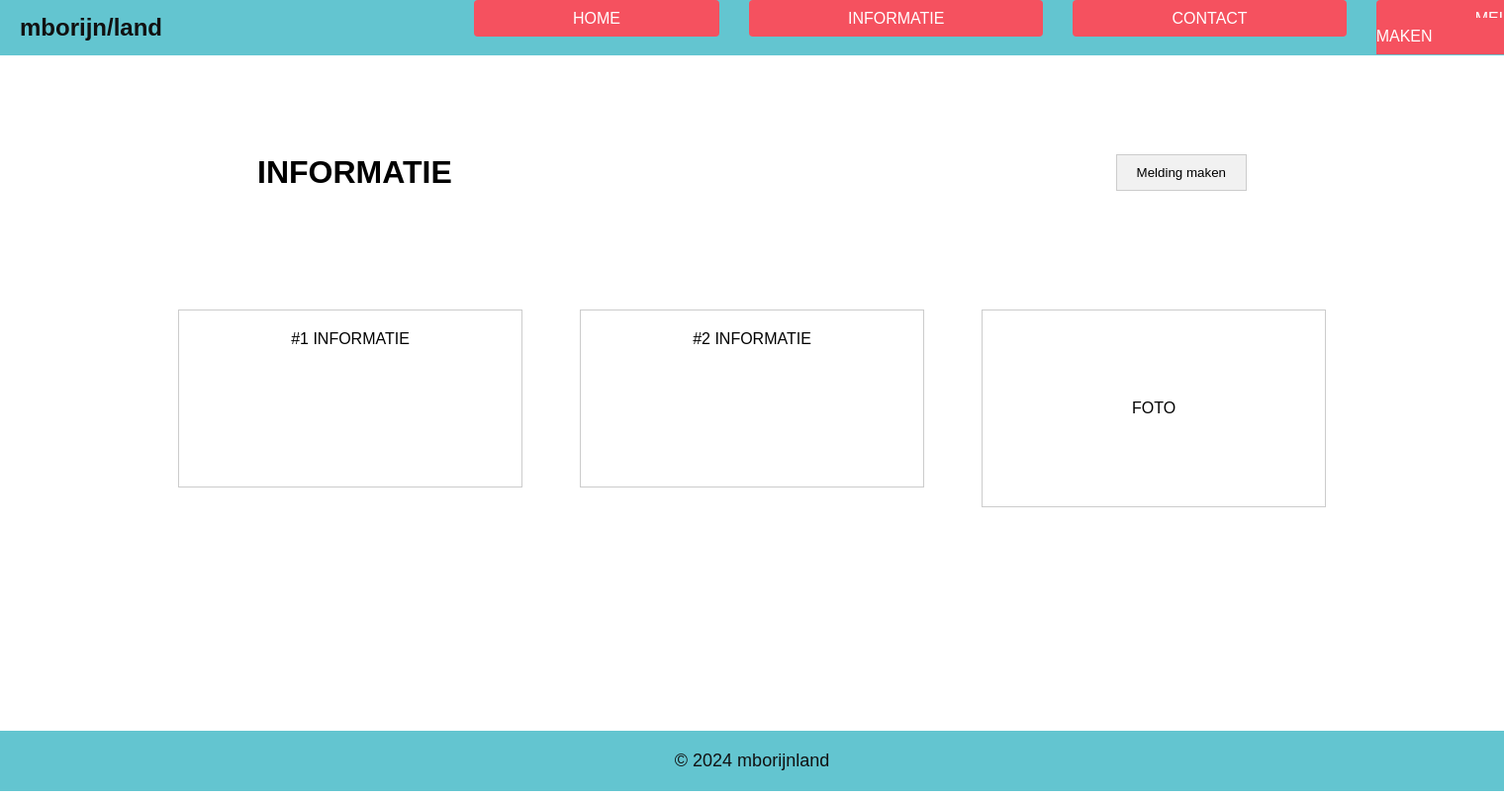
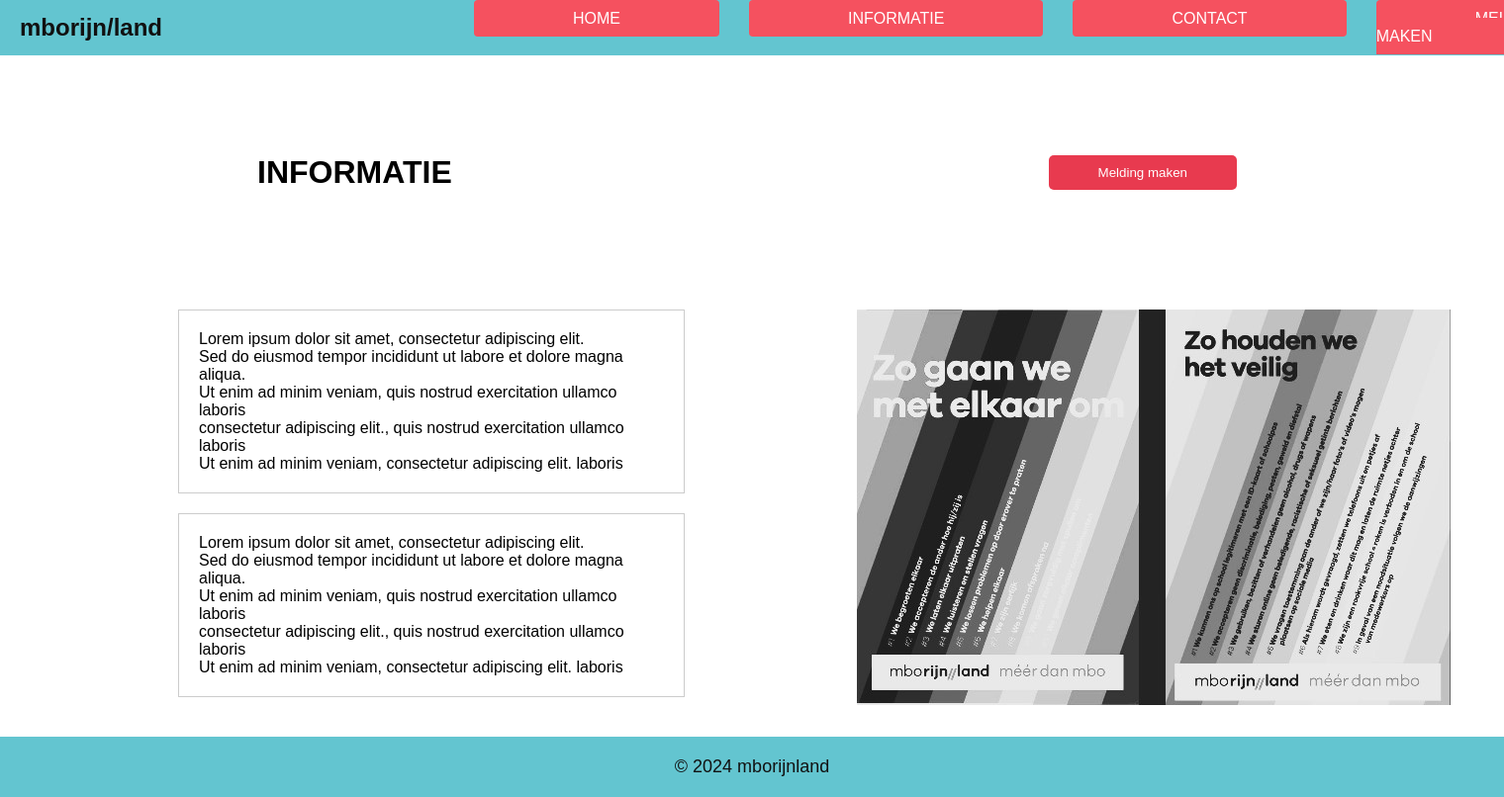
Before and after one commit to ala-lms-veilig/lo2e-swd4-4groep3, a PHP site: page /informatie.html in a window 1520 px wide; the page is wider, and only the part inside the window is pictured. Shown: that part at 99% size. Run offline with PHP 8.4, Linux system fonts and the light colour scheme.

Commit message:
informatie pagina bijgewerkt
nu is er een dummy tekst en een foto

```diff
--- a/informatie.html
+++ b/informatie.html
@@ -24,19 +24,32 @@
                 <button class="melding-knop">Melding maken</button>
             </div>
             <div class="content">
-                <div class="informatie-box" id="info1">
-                    <p>#1 INFORMATIE</p>
+                <!-- Informatie aan de linkerkant -->
+                <div class="informatie-container">
+                    <div class="informatie-box" id="info1">
+                        <p>  Lorem ipsum dolor sit amet, consectetur adipiscing elit. </p>
+                        <p>Sed do eiusmod tempor incididunt ut labore et dolore magna aliqua. </p>
+                            <p>Ut enim ad minim veniam, quis nostrud exercitation ullamco laboris </p>
+                            <p>consectetur adipiscing elit., quis nostrud exercitation ullamco laboris </p>
+                            <p>Ut enim ad minim veniam, consectetur adipiscing elit. laboris </p>
+
+                    </div>
+                    <div class="informatie-box" id="info2">
+                        <p>  Lorem ipsum dolor sit amet, consectetur adipiscing elit. </p>
+                        <p>Sed do eiusmod tempor incididunt ut labore et dolore magna aliqua. </p>
+                            <p>Ut enim ad minim veniam, quis nostrud exercitation ullamco laboris </p>
+                            <p>consectetur adipiscing elit., quis nostrud exercitation ullamco laboris </p>
+                            <p>Ut enim ad minim veniam, consectetur adipiscing elit. laboris </p>
+
+                    </div>
                 </div>
-                <div class="informatie-box" id="info2">
-                    <p>#2 INFORMATIE</p>
-                </div>
+
+                <!-- Foto aan de rechterkant -->
                 <div class="foto-box">
-                    <p>FOTO</p>
+                    <img src="image/ala.jpg" alt="Team Security logo">
                 </div>
             </div>
         </div>
-    </body>
-
 
 
 
--- a/style1.css
+++ b/style1.css
@@ -49,20 +49,13 @@ nav {
     text-decoration: none;
     font-size: 16px;
     border-radius: 4px;
-
 }
 
 .nav-links li a:hover {
     background-color: #d9404d;
 }
 
-
-
-
-body {
-    font-family: Arial, sans-serif;
-}
-
+/* Informatie Sectie */
 .container {
     width: 100%;
     max-width: 1200px;
@@ -77,39 +70,47 @@ body {
 }
 
 .melding-knop {
-    padding: 10px 20px;
-    background-color: #f1f1f1;
-    border: 1px solid #ccc;
+    background-color: #e83a4f;
+    color: white;
+    border: none;
+    padding: 10px 50px;
+    margin-right: 10px;
     cursor: pointer;
+    border-radius: 5px;
 }
 
 .content {
     display: flex;
     justify-content: space-between;
+    align-items: flex-start;
     padding: 20px;
+    gap: 300px; /* Ruimte tussen tekst en foto */
+}
+
+/* Informatie kolom links */
+.informatie-container {
+    width: 65%; /* Tekstgedeelte aan de linkerkant */
+    display: flex;
+    flex-direction: column;
 }
 
 .informatie-box {
-    width: 30%;
     padding: 20px;
     border: 1px solid #ccc;
-    text-align: center;
+    text-align: left;
+    margin-bottom: 20px; /* Ruimte tussen de blokken */
 }
 
-#info1, #info2 {
-    margin-bottom: 20px;
-}
-
+/* Foto kolom rechts */
 .foto-box {
-    width: 30%;
-    height: 200px;
+    width: 30%; /* Foto-breedte */
+    height: 400px;
     border: 1px solid #ccc;
     text-align: center;
     display: flex;
     align-items: center;
     justify-content: center;
 }
-
 
 /* Footer */
 footer {
```
